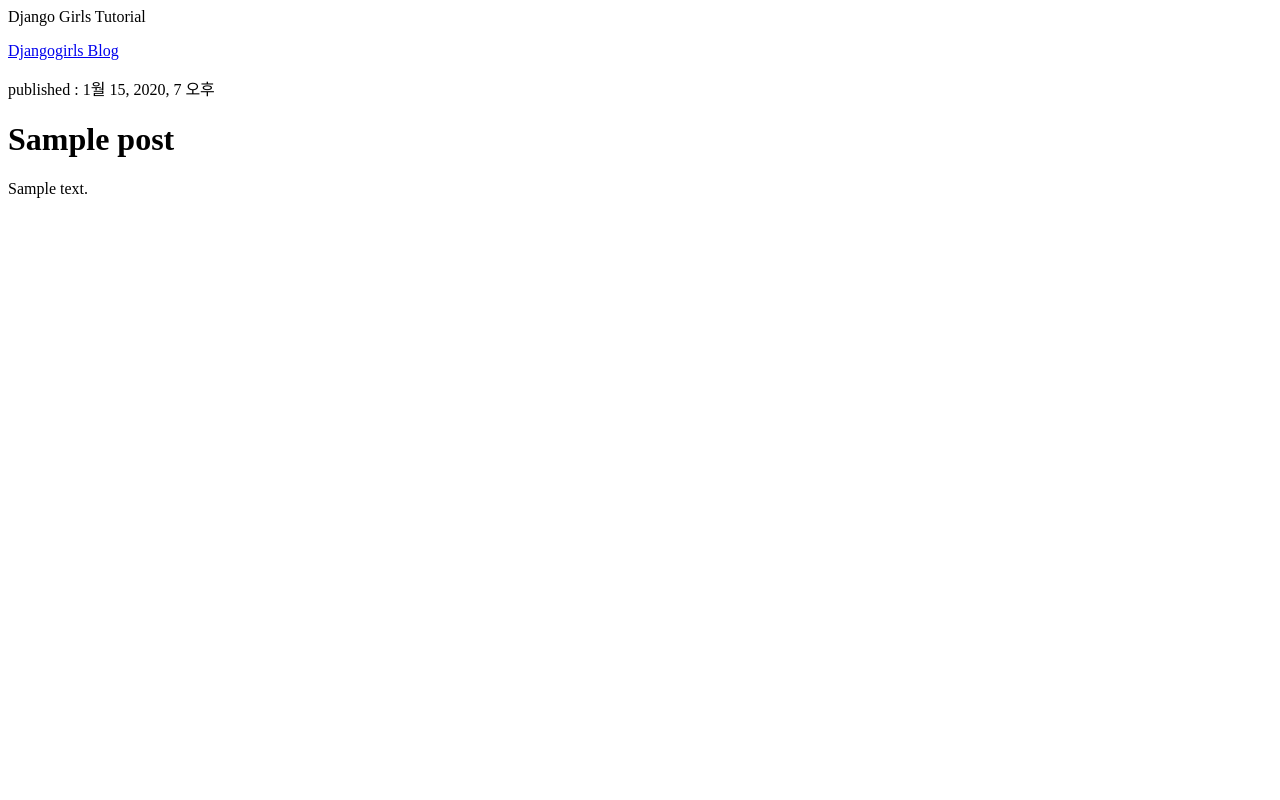
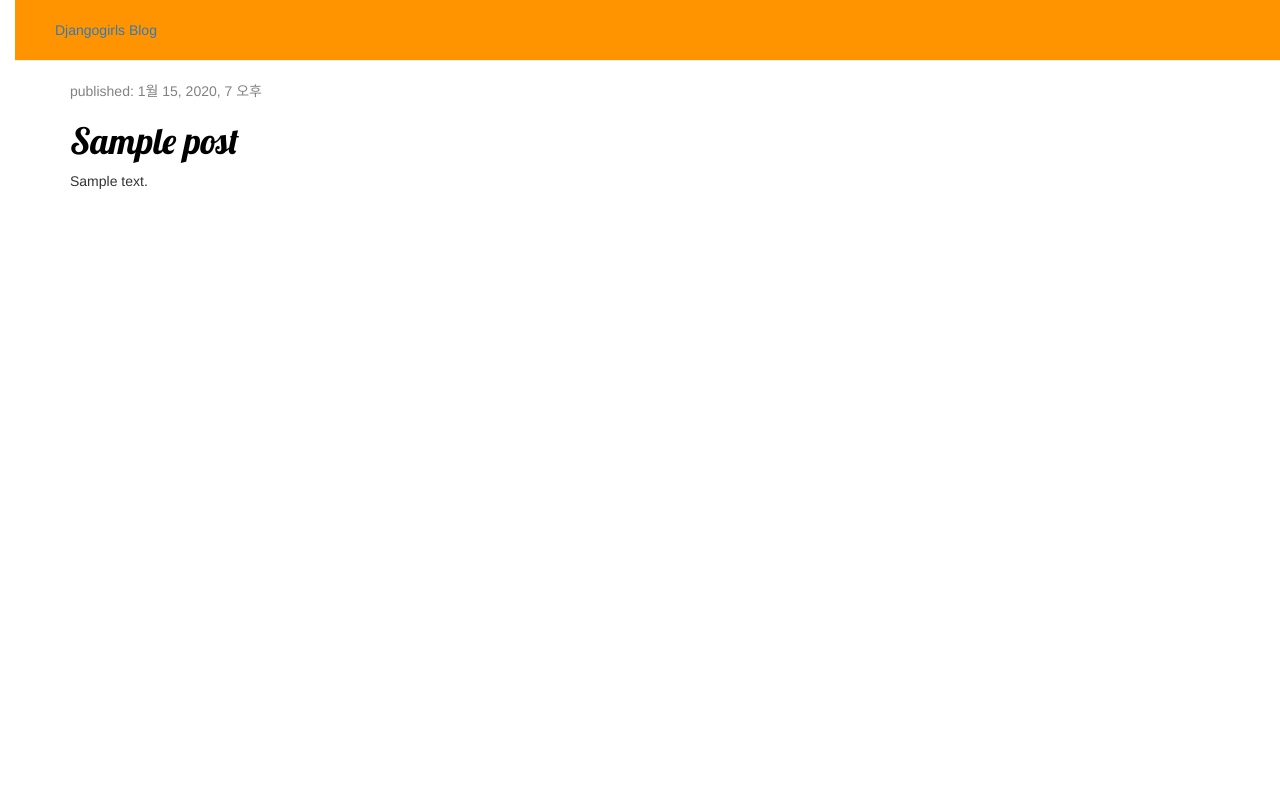
Before and after one commit to Do-woon/django-app-practice, a Django app: template blog/templates/blog/post_list.html in a window 1280 px wide. Run offline with Django 3.2, Linux system fonts and the light colour scheme; the template is opened without the code that fills it: values that come from a table or form of the project are taken from there, others are empty; tables that the repository leaves empty hold one stand-in row (values such as "Sample post"); some libraries are stand-ins or nearby versions.

Commit message:
modify template and css static file

```diff
--- /dev/null
+++ b/blog/static/css/blog.css
@@ -0,0 +1,50 @@
+body {
+	padding-left: 15px;
+}
+
+.page-header{
+	background-color: #ff9400;
+	margin-top: 0;
+	padding: 20px 20px 20px 40px;
+}
+
+.page-header h1, .page-header h1 a, .page-header h1 a:visited, .page-header h1 a:active{
+	color: #ffffff;
+	font-size: 36pt;
+	text-decoration: none;
+}
+
+.content {
+	margin-left: 40px;
+}
+
+h1, h2, h3, h4 {
+	font-family: 'Lobster', cursive;
+}
+
+.date {
+	color: #828282;
+}
+
+.save {
+	float: right;
+}
+
+.post-form textarea, .post-form input {
+	width: 100%;
+}
+
+.top-menu, .top-menu:hover, .top-menu:visited {
+	color: #ffffff;
+	float: right;
+	font-size: 26pt;
+	margin-right: 20px;
+}
+
+.post {
+    margin-bottom: 70px;
+}
+
+.post h1 a, .post h1 a:visited {
+    color: #000000;
+}
--- a/blog/templates/blog/post_list.html
+++ b/blog/templates/blog/post_list.html
@@ -1,25 +1,39 @@
+{% load staticfiles %}
 <html>
 
 
 <head>
-	<p>Django Girls Tutorial</p>
+	<title>Django Girls Tutorial</title>
+	<link rel="stylesheet" href="//maxcdn.bootstrapcdn.com/bootstrap/3.2.0/css/bootstrap.min.css">
+	<link rel="stylesheet" href="//maxcdn.bootstrapcdn.com/bootstrap/3.2.0/css/bootstrap-theme.min.css">
+	<link rel="stylesheet" href="{% static 'css/blog.css' %}">
+	<link href="//fonts.googleapis.com/css?family=Lobster&subset=latin,latin-ext" rel="stylesheet" type="text/css">
 </head>
 
 
 <body>
 
-	<div>
+	<div class="page-header">
 		<a href="/">Djangogirls Blog</a>
 	</div>
 
-	{% for single_post in posts %}
-		<div>
-			<p>published : {{ single_post.published_date }}</p>
-			<h1>{{ single_post.title }}</h1>
-			<p>{{ single_post.text|linebreaksbr }}</p>
-		</div>
-	{% endfor %}
-</body>
+	<div class="content container">
+		<div class="row">
+			<div class="col-md-8">
+				{% for post in posts %}
+   					<div class="post">
+						<div class="date">
+        					<p>published: {{ post.published_date }}</p>
+						</div>
+        				<h1><a href="">{{ post.title }}</a></h1>
+        				<p>{{ post.text|linebreaksbr }}</p>
+					</div>
+				{% endfor %}
+			</div>
+    	</div>
+	</div>
+
+	</body>
 
 
 </html>
```
Also changed, not shown: 2 other files.
